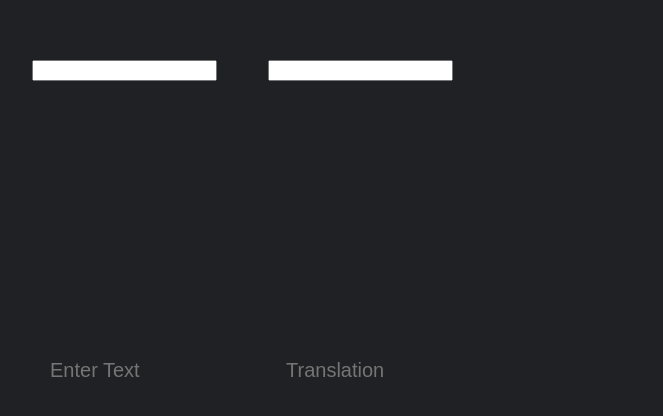
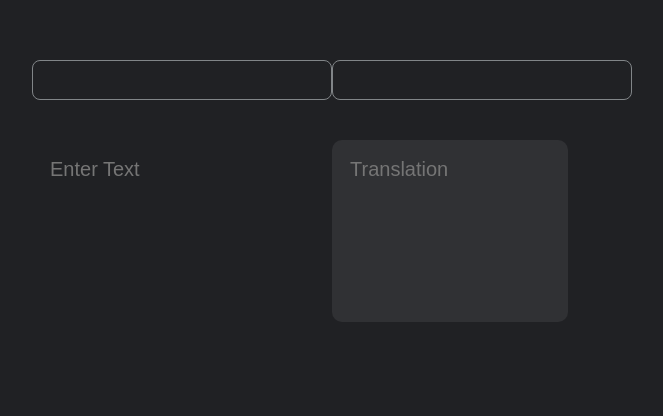
Before and after one commit to oaat9309/Google-Translate-App, a React (Create React App) app: page / in a window 1280 px wide. Shown: the part 160-576 px from the top of the page, without its empty margins (282-945 px from the left). Built offline with nearby package versions, Linux system fonts and the light colour scheme.

Commit message:
feat: Input & Textarea Edited

```diff
--- a/src/components/TextBox.js
+++ b/src/components/TextBox.js
@@ -2,7 +2,7 @@
 
 const TextBox = ({ style }) => {
   return (
-    <div>
+    <div className={style}>
       <SelectDropDown />
       <textarea
         placeholder={style === "input" ? "Enter Text" : "Translation"}
--- a/src/index.css
+++ b/src/index.css
@@ -15,6 +15,17 @@
   display: flex;
   width: 652px;
   height: 360px;
+}
+
+input {
+  border: 1px solid #818588;
+  border-radius: 8px;
+  box-sizing: border-box;
+  color: #bdc1c6;
+  font-size: 14px;
+  height: 40px;
+  background-color: transparent;
+  width: 100%;
 }
 
 .output,
@@ -38,3 +49,22 @@
   font-size: 20px;
   margin-top: 10px;
 }
+
+.output textarea {
+  background-color: #303134;
+}
+
+.select-drop-down input {
+  padding: 5px 15px;
+  font-size: 15px;
+  color: #8ab4f8;
+}
+
+.select-drop-down .down-arrow svg {
+  position: relative;
+  left: 265px;
+  top: -33px;
+  width: 26px;
+  height: 26px;
+  fill: #8ab4f8;
+}
```
